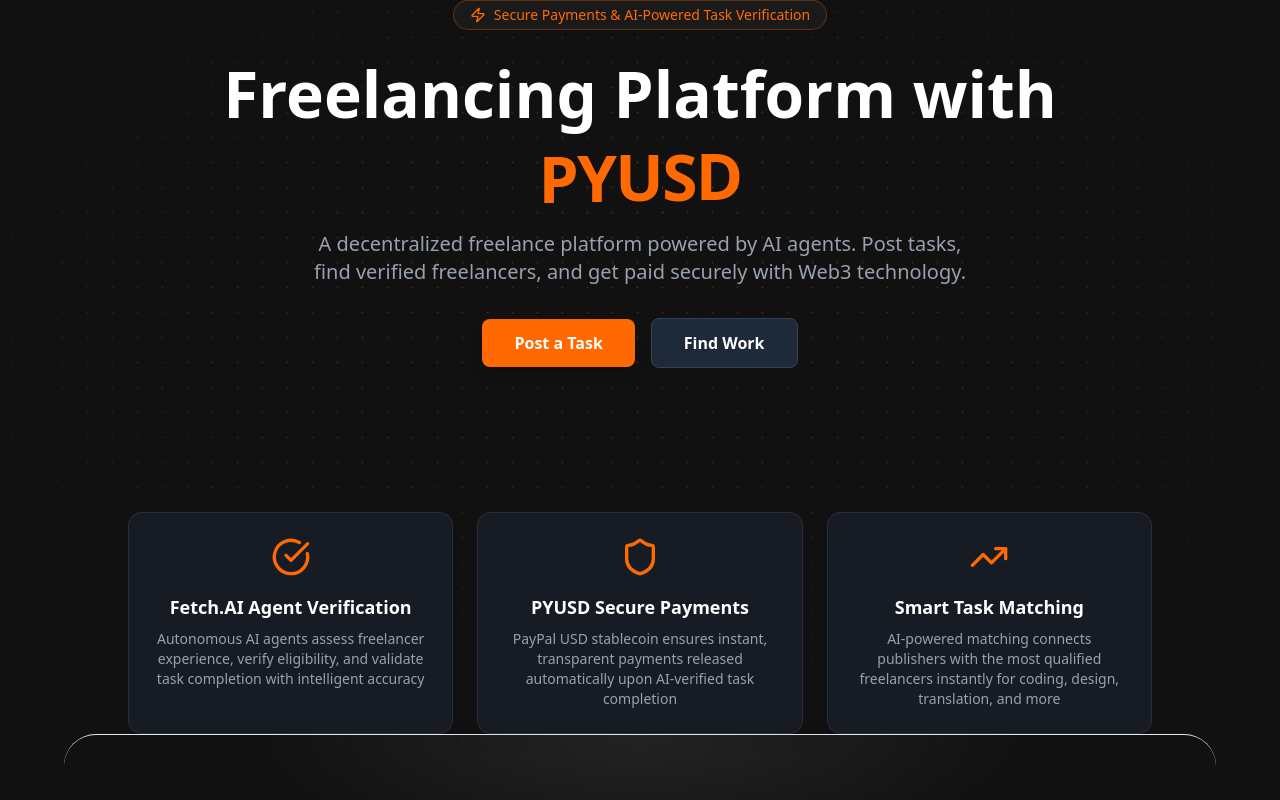
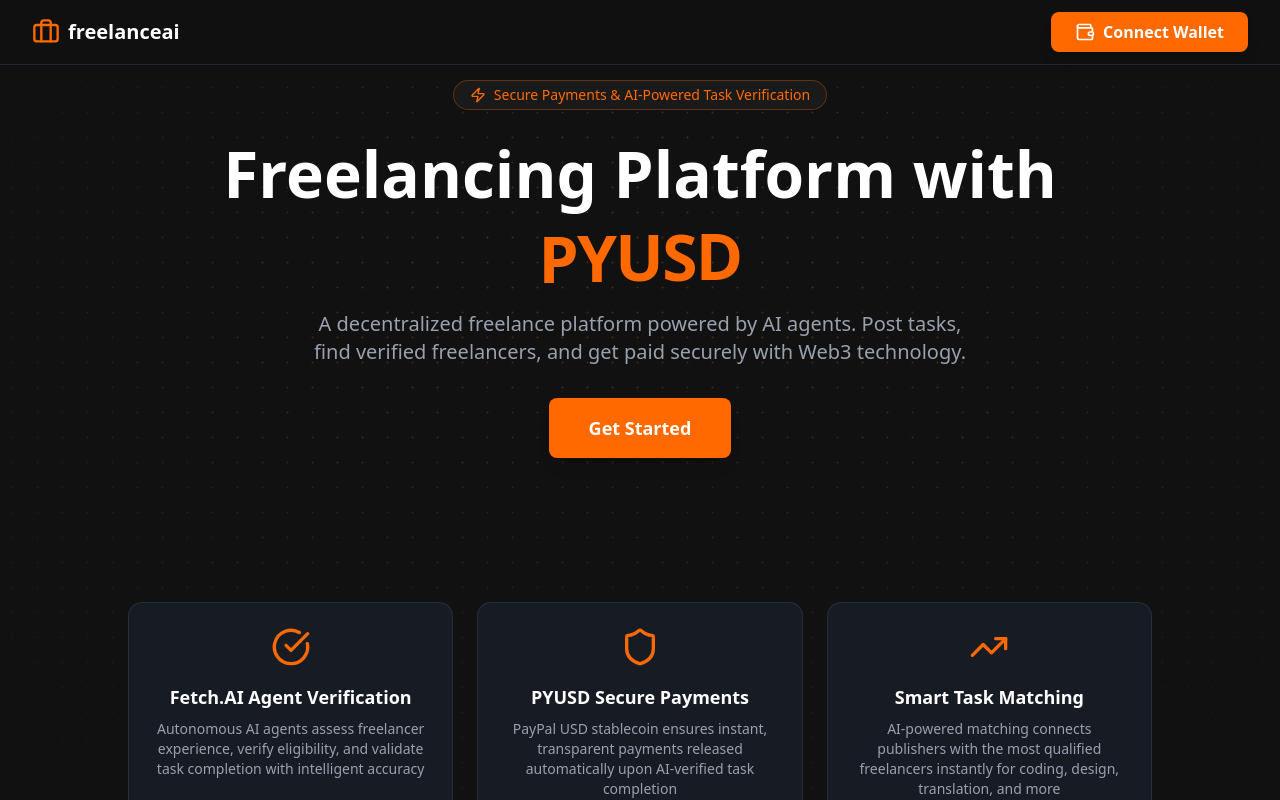
Before and after one commit to pstat812/Freelancia, a React (Vite) app: page / in a window 1280 px wide. Shown: the top 800 px of the page. Built offline with nearby package versions, Linux system fonts and the light colour scheme.

Commit message:
Update header name and Landing UI

```diff
--- a/src/App.tsx
+++ b/src/App.tsx
@@ -1,6 +1,7 @@
 import { useState } from 'react';
 import { BrowserRouter as Router, Routes, Route, Navigate } from 'react-router-dom';
 import LandingPage from './pages/LandingPage';
+import Profile from './pages/Profile';
 import Header from './components/Header';
 import PublisherYourTasks from './pages/publisher/YourTasks';
 import PublisherTaskDetail from './pages/publisher/TaskDetail';
@@ -23,6 +24,17 @@
       <Routes>
         {/* Landing Page */}
         <Route path="/" element={<LandingPage />} />
+
+        {/* Profile Page */}
+        <Route
+          path="/profile"
+          element={
+            <>
+              <Header userRole={userRole} onToggleRole={toggleRole} />
+              <Profile />
+            </>
+          }
+        />
 
         {/* Publisher Routes */}
         <Route
--- a/src/components/Header.tsx
+++ b/src/components/Header.tsx
@@ -24,7 +24,7 @@
           {/* Logo */}
           <Link to="/" className="flex items-center space-x-2 hover:opacity-80 transition-opacity">
             <Briefcase className="text-orange-500 w-7 h-7" />
-            <span className="text-xl font-bold text-white">FreelanceAI</span>
+            <span className="text-xl font-bold text-white">freelanceai</span>
           </Link>
 
           {/* Navigation */}
@@ -41,16 +41,7 @@
                 >
                   Your Tasks
                 </Link>
-                <Link
-                  to="/publisher/add-task"
-                  className={`text-sm font-medium transition-colors ${
-                    location.pathname.includes('/publisher/add-task')
-                      ? 'text-orange-500'
-                      : 'text-gray-300 hover:text-white'
-                  }`}
-                >
-                  Post Task
-                </Link>
+
               </>
             ) : (
               <>
--- a/src/pages/LandingPage.tsx
+++ b/src/pages/LandingPage.tsx
@@ -1,6 +1,7 @@
-import React, { useEffect, useRef, useState, useCallback, forwardRef, useImperativeHandle, useMemo, type ReactNode, type MouseEvent as ReactMouseEvent, type SVGProps } from 'react';
-import { motion, AnimatePresence, useScroll, useMotionValueEvent, type Transition, type VariantLabels, type Target, type TargetAndTransition, type Variants } from 'framer-motion';
-import { Briefcase, Users, CheckCircle, TrendingUp, Shield, Zap, Facebook, Twitter, Linkedin, Github } from 'lucide-react';
+import React, { useEffect, useRef, useState, useCallback, forwardRef, useImperativeHandle, useMemo } from 'react';
+import { motion, AnimatePresence, type Transition, type VariantLabels, type Target, type TargetAndTransition, type Variants } from 'framer-motion';
+import { Briefcase, CheckCircle, TrendingUp, Shield, Zap, Twitter, Linkedin, Github, Wallet } from 'lucide-react';
+import { useNavigate } from 'react-router-dom';
 
 function cn(...classes: (string | undefined | null | boolean)[]): string {
   return classes.filter(Boolean).join(" ");
@@ -219,15 +220,19 @@
 }
 
 const FreelancePlatform: React.FC = () => {
+  const navigate = useNavigate();
   const canvasRef = useRef<HTMLCanvasElement>(null);
   const animationFrameId = useRef<number | null>(null);
-  const [isMobileMenuOpen, setIsMobileMenuOpen] = useState<boolean>(false);
-  const [isScrolled, setIsScrolled] = useState<boolean>(false);
+  const [isWalletConnected, setIsWalletConnected] = useState<boolean>(false);
 
-  const { scrollY } = useScroll();
-  useMotionValueEvent(scrollY, "change", (latest) => {
-    setIsScrolled(latest > 10);
-  });
+  const handleWalletConnect = () => {
+    // Simulate wallet connection
+    setIsWalletConnected(true);
+    // Redirect to profile page
+    setTimeout(() => {
+      navigate('/profile');
+    }, 500);
+  };
 
   const dotsRef = useRef<Dot[]>([]);
   const gridRef = useRef<Record<string, number[]>>({});
@@ -406,36 +411,6 @@
     };
   }, [handleResize, handleMouseMove, animateDots]);
 
-  useEffect(() => {
-    if (isMobileMenuOpen) {
-      document.body.style.overflow = 'hidden';
-    } else {
-      document.body.style.overflow = 'unset';
-    }
-    return () => { document.body.style.overflow = 'unset'; };
-  }, [isMobileMenuOpen]);
-
-  const headerVariants: Variants = {
-    top: {
-      backgroundColor: "rgba(17, 17, 17, 0.8)",
-      borderBottomColor: "rgba(55, 65, 81, 0.5)",
-      position: 'fixed',
-      boxShadow: 'none',
-    },
-    scrolled: {
-      backgroundColor: "rgba(17, 17, 17, 0.95)",
-      borderBottomColor: "rgba(75, 85, 99, 0.7)",
-      boxShadow: '0 4px 6px -1px rgba(0, 0, 0, 0.1), 0 2px 4px -1px rgba(0, 0, 0, 0.06)',
-      position: 'fixed'
-    }
-  };
-
-  const mobileMenuVariants: Variants = {
-    hidden: { opacity: 0, y: -20 },
-    visible: { opacity: 1, y: 0, transition: { duration: 0.2, ease: "easeOut" } },
-    exit: { opacity: 0, y: -20, transition: { duration: 0.15, ease: "easeIn" } }
-  };
-
   const contentDelay = 0.3;
   const itemDelayIncrement = 0.1;
 
@@ -467,8 +442,36 @@
         background: 'linear-gradient(to bottom, transparent 0%, #111111 90%), radial-gradient(ellipse at center, transparent 40%, #111111 95%)'
       }}></div>
 
+      {/* Header */}
+      <motion.header
+        className="fixed top-0 left-0 right-0 z-50 bg-[#111111]/95 border-b border-gray-700/50 backdrop-blur-sm"
+        initial={{ y: -100 }}
+        animate={{ y: 0 }}
+        transition={{ duration: 0.3 }}
+      >
+        <div className="max-w-7xl mx-auto px-4 sm:px-6 lg:px-8">
+          <div className="flex items-center justify-between h-16">
+            {/* Logo */}
+            <div className="flex items-center space-x-2">
+              <Briefcase className="text-orange-500 w-7 h-7" />
+              <span className="text-xl font-bold text-white">freelanceai</span>
+            </div>
 
-      <main className="flex-grow flex flex-col items-center justify-center text-center px-4 pt-0 pb-0 relative z-10">
+            {/* Wallet Connect Button */}
+            <motion.button
+              onClick={handleWalletConnect}
+              whileHover={{ scale: 1.05 }}
+              whileTap={{ scale: 0.95 }}
+              className="bg-orange-500 text-white px-6 py-2 rounded-md font-semibold hover:bg-orange-600 transition-colors flex items-center space-x-2 shadow-lg"
+            >
+              <Wallet className="w-5 h-5" />
+              <span>{isWalletConnected ? 'Connected' : 'Connect Wallet'}</span>
+            </motion.button>
+          </div>
+        </div>
+      </motion.header>
+
+      <main className="flex-grow flex flex-col items-center justify-center text-center px-4 pt-20 pb-0 relative z-10">
         <motion.div
           variants={bannerVariants}
           initial="hidden"
@@ -519,26 +522,17 @@
           variants={ctaVariants}
           initial="hidden"
           animate="visible"
-          className="flex flex-col sm:flex-row items-center justify-center gap-4 mb-12"
+          className="flex items-center justify-center mb-12"
         >
-          <motion.a
-            href="#"
-            className="bg-orange-500 text-white px-8 py-3 rounded-md text-base font-semibold hover:bg-orange-600 transition-colors duration-200 shadow-lg hover:shadow-xl"
+          <motion.button
+            onClick={handleWalletConnect}
+            className="bg-orange-500 text-white px-10 py-4 rounded-md text-lg font-semibold hover:bg-orange-600 transition-colors duration-200 shadow-lg hover:shadow-xl"
             whileHover={{ scale: 1.05, y: -2 }}
             whileTap={{ scale: 0.98 }}
             transition={{ type: "spring", stiffness: 400, damping: 15 }}
           >
-            Post a Task
-          </motion.a>
-          <motion.a
-            href="#"
-            className="bg-gray-800 text-white px-8 py-3 rounded-md text-base font-semibold hover:bg-gray-700 transition-colors duration-200 border border-gray-700"
-            whileHover={{ scale: 1.05, y: -2 }}
-            whileTap={{ scale: 0.98 }}
-            transition={{ type: "spring", stiffness: 400, damping: 15 }}
-          >
-            Find Work
-          </motion.a>
+            Get Started
+          </motion.button>
         </motion.div>
 
         <motion.div
@@ -572,10 +566,10 @@
           <div className="space-y-4">
             <div className="flex items-center">
               <Briefcase className="text-orange-500 w-6 h-6" />
-              <span className="text-lg font-bold text-white ml-2">FreelanceAI</span>
+              <span className="text-lg font-bold text-white ml-2">freelanceai</span>
             </div>
             <p className="text-muted-foreground text-sm">
-              © {new Date().getFullYear()} Tat. All rights reserved.
+              © {new Date().getFullYear()} freelanceai. All rights reserved.
             </p>
           </div>
 
```
